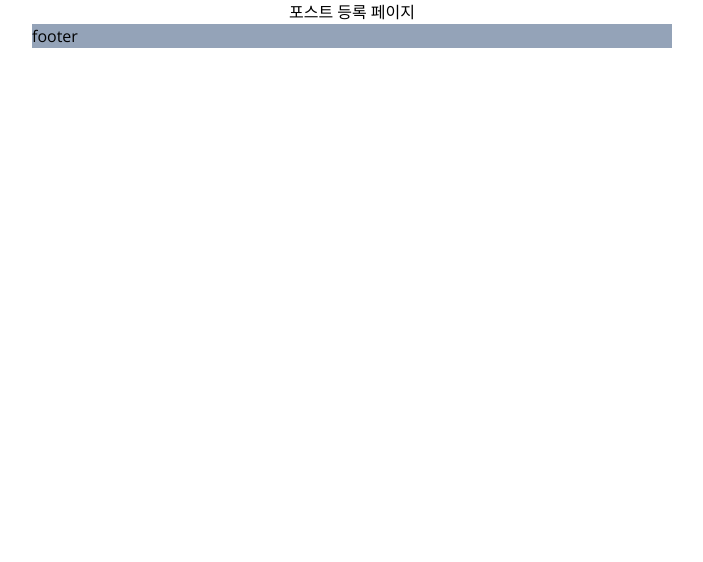
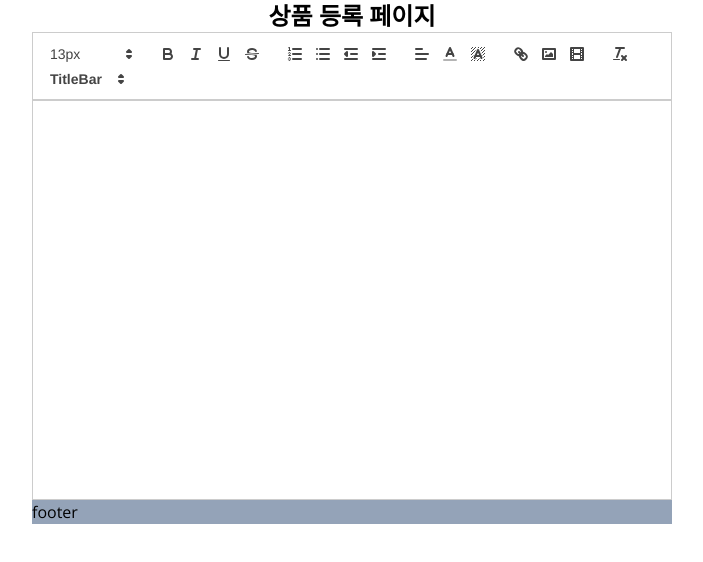
Before and after one commit to fzdf0613/makers, a Next.js app: page /post/new in a window 1280 px wide. Shown: the top 562 px of the page, without its empty margins (288-991 px from the left). Built offline with nearby package versions, Linux system fonts and the light colour scheme.

Commit message:
게시판 에디터 추가 및 커스터마이징
ReactQuill을 이용해 게시물 작성 에디터를 적용하고, 타이틀바를 넣을 수 있는 기능을 별도로 추가하였음.

```diff
--- a/src/app/post/new/page.tsx
+++ b/src/app/post/new/page.tsx
@@ -1,3 +1,18 @@
-export default function page() {
-  return <div className="">포스트 등록 페이지</div>;
+"use client";
+import dynamic from "next/dynamic";
+import "react-quill/dist/quill.snow.css";
+
+const Editor = dynamic(() => import("@/components/post/Editor"), {
+  ssr: false,
+});
+
+export default function PostUploadPage() {
+  return (
+    <>
+      <h1 className="text-2xl font-bold">상품 등록 페이지</h1>
+      <div className="w-full max-w-[640px] grow">
+        <Editor />
+      </div>
+    </>
+  );
 }
--- /dev/null
+++ b/src/components/post/Editor.tsx
@@ -0,0 +1,91 @@
+import React, { useMemo, useRef, useState } from "react";
+import ReactQuill from "react-quill";
+import { Quill } from "react-quill";
+import EditorToolbar from "./EditorToolBar/EditorToolBar";
+import "react-quill/dist/quill.snow.css";
+import { titleBars } from "@/constants/titleBar";
+import { getCustomImageBlot } from "@/lib/quill/getCustomImageBlot";
+
+// Add sizes to whitelist and register them
+const Size = Quill.import("attributors/style/size");
+const customImageBlot = getCustomImageBlot(ReactQuill);
+Size.whitelist = ["13px", "15px", "20px", "25px"];
+Quill.register(Size, true);
+Quill.register(customImageBlot);
+
+const formats = [
+  //   //   "font",
+  "size",
+  "bold",
+  "italic",
+  "underline",
+  "align",
+  "strike",
+  //   "script",
+  //   "blockquote",
+  "list",
+  //   "bullet",
+  "indent",
+  //   "link",
+  "image",
+  "color",
+];
+
+export const Editor = () => {
+  const [value, setValue] = useState("");
+  const quillRef = useRef<ReactQuill>(null);
+
+  // 커스텀 툴바에 추가한 타이틀바 핸들러 (타이틀바 이미지를 추가함)
+  const handleInsertTitleBars = (value: string) => {
+    if (!quillRef || !quillRef.current) {
+      return;
+    }
+
+    const quill = quillRef.current.getEditor();
+    const cursorPosition = quill.getSelection()!.index;
+    const titleBar = titleBars.find((item) => item.value === value);
+    if (!titleBar) {
+      throw new Error(
+        `타이틀바 설정이 잘못되었습니다. (지원하지 않는 타이틀 바 value)`
+      );
+    }
+    quill.insertEmbed(cursorPosition, "image", {
+      src: titleBar.imgUrl,
+      alt: titleBar.name,
+    });
+  };
+
+  const modules = useMemo(
+    () => ({
+      toolbar: {
+        container: "#toolbar",
+        handlers: {
+          insertTitleBars: handleInsertTitleBars,
+        },
+      },
+      history: {
+        delay: 500,
+        maxStack: 100,
+        userOnly: true,
+      },
+    }),
+    []
+  );
+
+  return (
+    <div className="w-full min-h-[400px] m-auto">
+      <EditorToolbar />
+      <ReactQuill
+        ref={quillRef}
+        theme="snow"
+        value={value}
+        onChange={(v) => setValue(v)}
+        modules={modules}
+        formats={formats}
+        style={{ height: "400px" }}
+      />
+    </div>
+  );
+};
+
+export default Editor;
--- /dev/null
+++ b/src/components/post/EditorToolBar/EditorToolBar.css
@@ -0,0 +1,32 @@
+.ql-picker.ql-insertTitleBars {
+  width: 90px;
+}
+
+.ql-picker.ql-insertTitleBars .ql-picker-item::before,
+.ql-picker.ql-insertTitleBars .ql-picker-label::before {
+  content: "타이틀바";
+}
+
+.ql-picker.ql-insertTitleBars [data-value="default"]::before {
+  content: "TitleBar";
+  font-weight: bold;
+  pointer-events: none;
+}
+.ql-picker.ql-insertTitleBars [data-value="story"]::before {
+  content: "스토리";
+}
+.ql-picker.ql-insertTitleBars [data-value="caution"]::before {
+  content: "주의사항";
+}
+.ql-picker.ql-insertTitleBars [data-value="options"]::before {
+  content: "옵션";
+}
+.ql-picker.ql-insertTitleBars [data-value="package"]::before {
+  content: "패키지";
+}
+.ql-picker.ql-insertTitleBars [data-value="size"]::before {
+  content: "사이즈";
+}
+.ql-picker.ql-insertTitleBars [data-value="howtocook"]::before {
+  content: "조리법";
+}
--- /dev/null
+++ b/src/components/post/EditorToolBar/EditorToolBar.tsx
@@ -0,0 +1,54 @@
+import React from "react";
+import "@/components/post/EditorToolBar/EditorToolBar.css";
+import { titleBars } from "@/constants/titleBar";
+
+// Quill Toolbar component
+export const QuillToolbar = () => (
+  <div id="toolbar">
+    <span className="ql-formats">
+      <select className="ql-size">
+        <option value="13px">13px</option>
+        <option value="15px">15px</option>
+        <option value="20px">20px</option>
+        <option value="25px">25px</option>
+      </select>
+    </span>
+    <span className="ql-formats">
+      <button className="ql-bold" />
+      <button className="ql-italic" />
+      <button className="ql-underline" />
+      <button className="ql-strike" />
+    </span>
+    <span className="ql-formats">
+      <button className="ql-list" value="ordered" />
+      <button className="ql-list" value="bullet" />
+      <button className="ql-indent" value="-1" />
+      <button className="ql-indent" value="+1" />
+    </span>
+    <span className="ql-formats">
+      <select className="ql-align" />
+      <select className="ql-color" />
+      <select className="ql-background" />
+    </span>
+    <span className="ql-formats">
+      <button className="ql-link" />
+      <button className="ql-image" />
+      <button className="ql-video" />
+    </span>
+    <span className="ql-formats">
+      <button className="ql-clean" />
+    </span>
+    <span className="ql-formats">
+      <select className="ql-insertTitleBars">
+        <option value="default">TitleBar</option>
+        {titleBars.map((item) => (
+          <option value={item.value} key={item.value}>
+            {item.name}
+          </option>
+        ))}
+      </select>
+    </span>
+  </div>
+);
+
+export default QuillToolbar;
--- /dev/null
+++ b/src/constants/titleBar.ts
@@ -0,0 +1,38 @@
+export const titleBars = [
+  {
+    name: "스토리",
+    value: "story",
+    imgUrl:
+      "https://t1.daumcdn.net/makers_smith/static/web/items/titlebar-v5/story.svg",
+  },
+  {
+    name: "주의사항",
+    value: "caution",
+    imgUrl:
+      "https://t1.daumcdn.net/makers_smith/static/web/items/titlebar-v5/caution.svg",
+  },
+  {
+    name: "옵션",
+    value: "options",
+    imgUrl:
+      "https://t1.daumcdn.net/makers_smith/static/web/items/titlebar-v5/options.svg",
+  },
+  {
+    name: "패키지",
+    value: "package",
+    imgUrl:
+      "https://t1.daumcdn.net/makers_smith/static/web/items/titlebar-v5/package.svg",
+  },
+  {
+    name: "사이즈",
+    value: "size",
+    imgUrl:
+      "https://t1.daumcdn.net/makers_smith/static/web/items/titlebar-v5/size.svg",
+  },
+  {
+    name: "조리법",
+    value: "howtocook",
+    imgUrl:
+      "https://t1.daumcdn.net/makers_smith/static/web/items/titlebar-v5/howtocook.svg",
+  },
+];
--- /dev/null
+++ b/src/lib/quill/getCustomImageBlot.ts
@@ -0,0 +1,29 @@
+import ReactQuill from "react-quill";
+
+type CustomImageBlotProps = {
+  alt: string;
+  src: string;
+  dataSrc?: string;
+};
+
+export function getCustomImageBlot(QuillComponent: typeof ReactQuill) {
+  const ImageBlot = QuillComponent.Quill.import("formats/image");
+  class CustomImageBlot extends ImageBlot {
+    static create(value: CustomImageBlotProps) {
+      const node: HTMLElement = super.create(value);
+      node.setAttribute("alt", value.alt);
+      node.setAttribute("src", value.src);
+      node.dataset.src = value.dataSrc;
+      return node;
+    }
+
+    static value(domNode: HTMLElement): CustomImageBlotProps {
+      return {
+        alt: domNode.getAttribute("alt") || "",
+        src: domNode.getAttribute("src") || "",
+        dataSrc: domNode.dataset.src || "",
+      };
+    }
+  }
+  return CustomImageBlot;
+}
```
